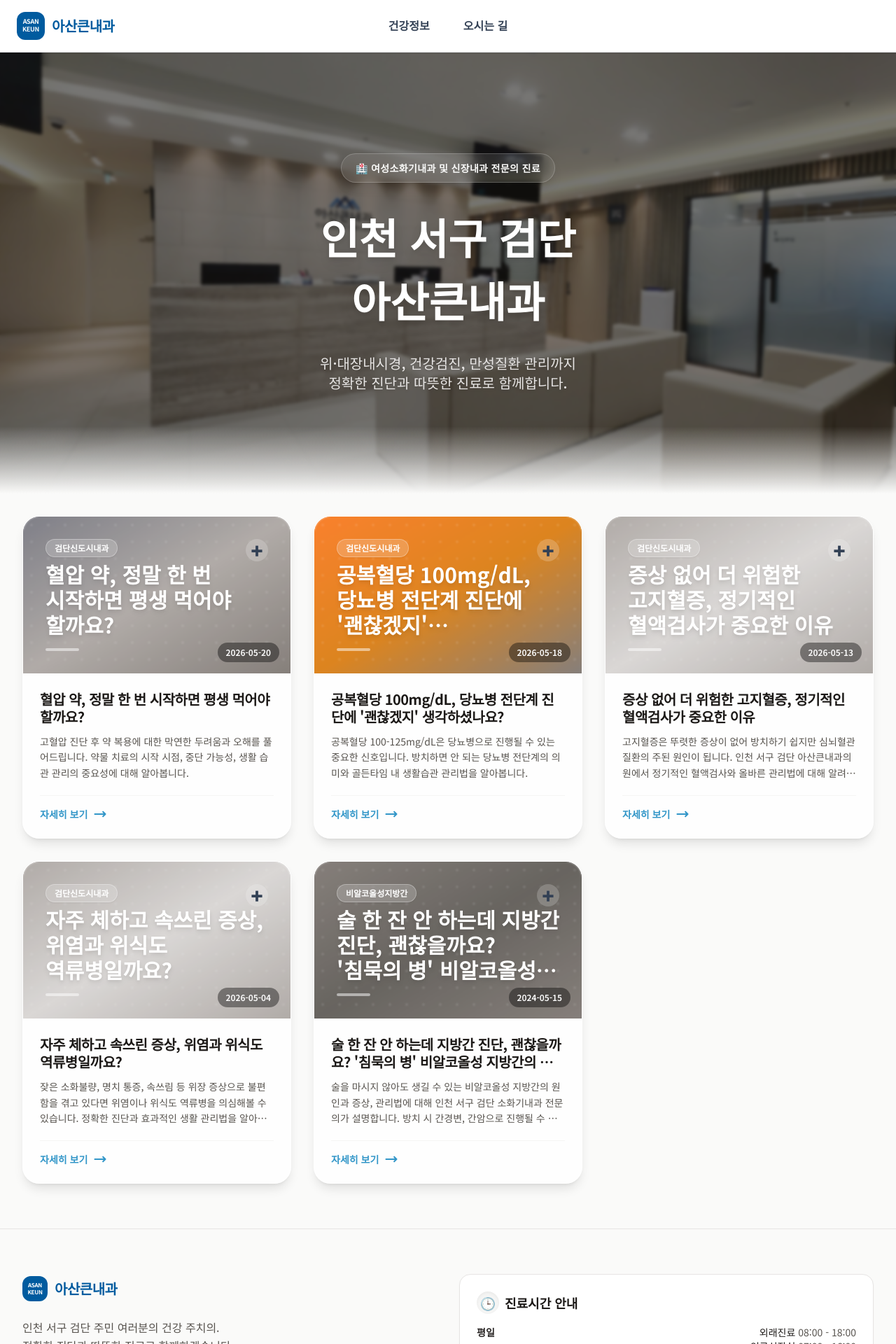
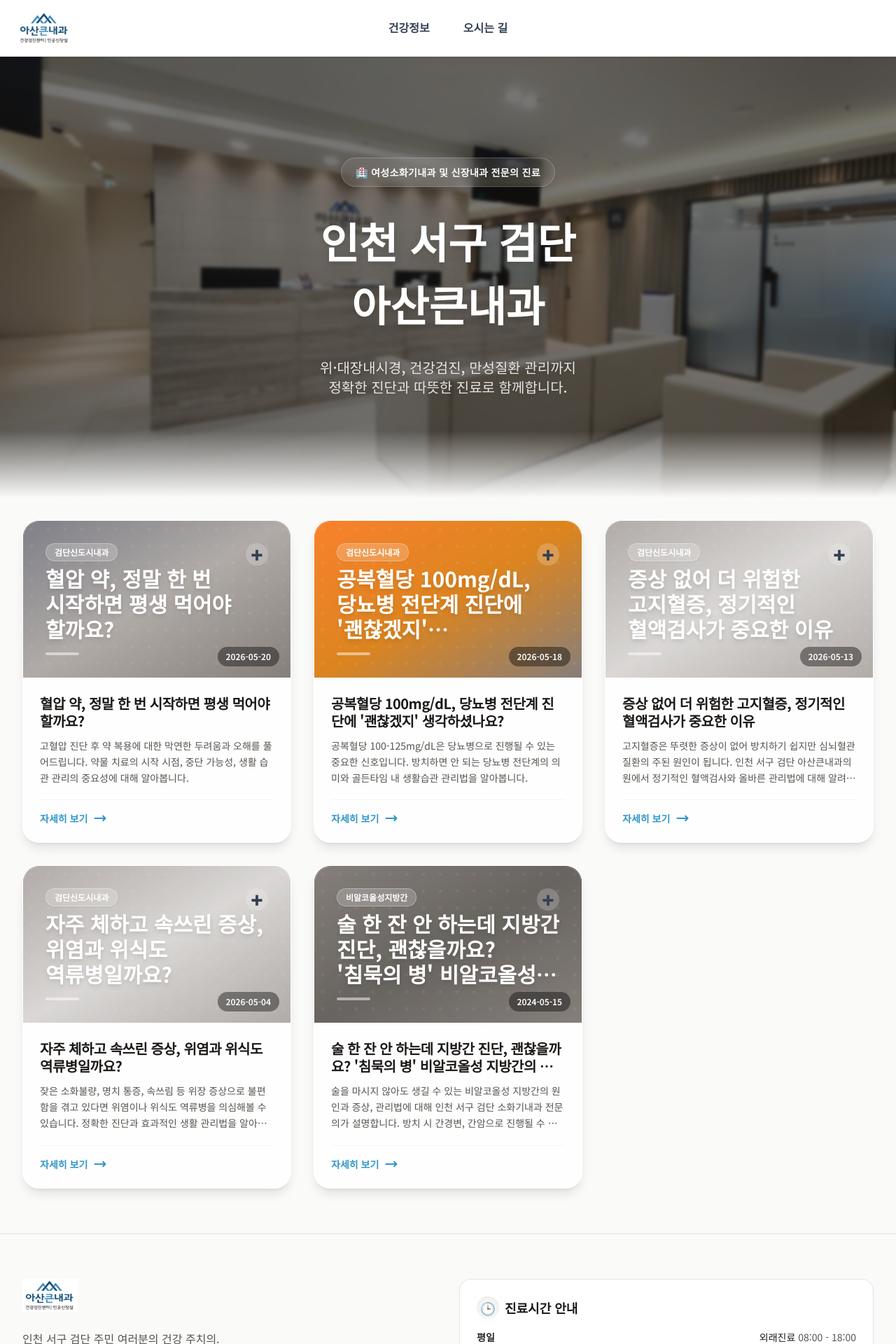
Before and after one commit to bnam1321-bit/asan-keunnae-blog, a Next.js app: page / in a window 1280 px wide. Shown: the top 1920 px of the page at 70% size. Built offline with nearby package versions, Linux system fonts and the light colour scheme.

Commit message:
feat: apply official clinic logo and update styling

```diff
--- a/app/blog/[slug]/page.tsx
+++ b/app/blog/[slug]/page.tsx
@@ -169,8 +169,8 @@ export default async function BlogPostPage({ params }: Props) {
                 {/* Author & Clinic Info */}
                 <div className="bg-stone-50 rounded-3xl p-8 sm:p-10 mb-12 border border-stone-200">
                     <div className="flex items-center gap-4 mb-6">
-                        <div className="w-16 h-16 rounded-2xl bg-[#005b9f] flex items-center justify-center shadow-sm text-white font-black text-center leading-tight shrink-0" style={{ letterSpacing: '-0.5px' }}>
-                            <span style={{ fontSize: '12px' }}>ASAN<br/>KEUN</span>
+                        <div className="w-24 h-16 bg-white flex items-center justify-center shadow-sm overflow-hidden border border-stone-200 p-1.5 rounded-xl shrink-0">
+                            <img src="/images/logo.png" alt="아산큰내과 로고" className="w-full h-auto object-contain" />
                         </div>
                         <div>
                             <h3 className="text-xl font-bold text-gray-900 mb-1">아산큰내과</h3>
--- a/app/components/Footer.tsx
+++ b/app/components/Footer.tsx
@@ -9,14 +9,13 @@ export default function Footer() {
                 <div className="grid md:grid-cols-2 lg:grid-cols-4 gap-8 mb-12">
                     {/* Brand & Info */}
                     <div className="col-span-1 lg:col-span-2">
-                        <Link href="/" className="inline-flex items-center gap-2.5 no-underline mb-6">
-                            <span className="inline-flex items-center justify-center w-9 h-9 rounded-xl text-white text-[10px] font-black tracking-tight leading-none"
-                                style={{ backgroundColor: '#005b9f', letterSpacing: '-0.3px' }}>
-                                <span style={{ fontSize: '8px', lineHeight: '1.2', textAlign: 'center' }}>ASAN<br/>KEUN</span>
-                            </span>
-                            <span className="text-xl font-black tracking-tight" style={{ color: '#005b9f' }}>
-                                아산큰내과
-                            </span>
+                        <Link href="/" className="inline-flex items-center no-underline mb-6">
+                            <img
+                                src="/images/logo.png"
+                                alt="아산큰내과 로고"
+                                className="h-10 sm:h-12 w-auto object-contain"
+                                style={{ maxHeight: '48px' }}
+                            />
                         </Link>
                         <p className="text-stone-600 mb-6 leading-relaxed">
                             인천 서구 검단 주민 여러분의 건강 주치의.<br />
--- a/app/components/Header.tsx
+++ b/app/components/Header.tsx
@@ -7,14 +7,13 @@ export default function Header() {
         <header className="site-header">
             <div className="header-container">
                 {/* Logo - Brand colors: teal + orange matching clinic identity */}
-                <Link href="/" className="logo flex items-center gap-2.5 no-underline">
-                    <span className="inline-flex items-center justify-center w-10 h-10 rounded-xl text-white text-xs font-black tracking-tight leading-none"
-                        style={{ backgroundColor: '#005b9f', letterSpacing: '-0.3px' }}>
-                        <span style={{ fontSize: '9px', lineHeight: '1.2', textAlign: 'center' }}>ASAN<br/>KEUN</span>
-                    </span>
-                    <span className="text-xl font-black tracking-tight" style={{ color: '#005b9f' }}>
-                        아산큰내과
-                    </span>
+                <Link href="/" className="logo flex items-center no-underline">
+                    <img
+                        src="/images/logo.png"
+                        alt="아산큰내과 로고"
+                        className="h-10 sm:h-12 w-auto object-contain"
+                        style={{ maxHeight: '48px' }}
+                    />
                 </Link>
 
                 {/* Navigation */}
```
Also changed, not shown: public/images/logo.png, 1 other file (tests, documents, lock files or other folders).
